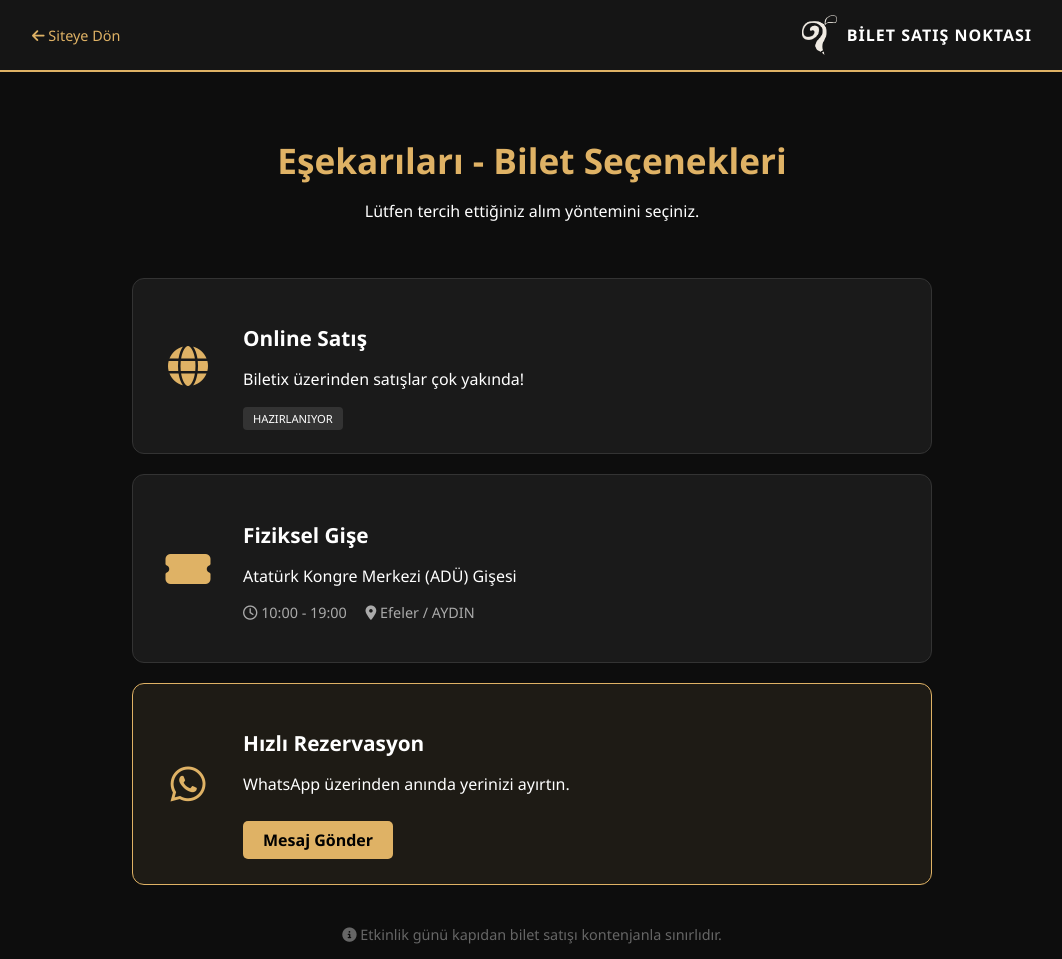
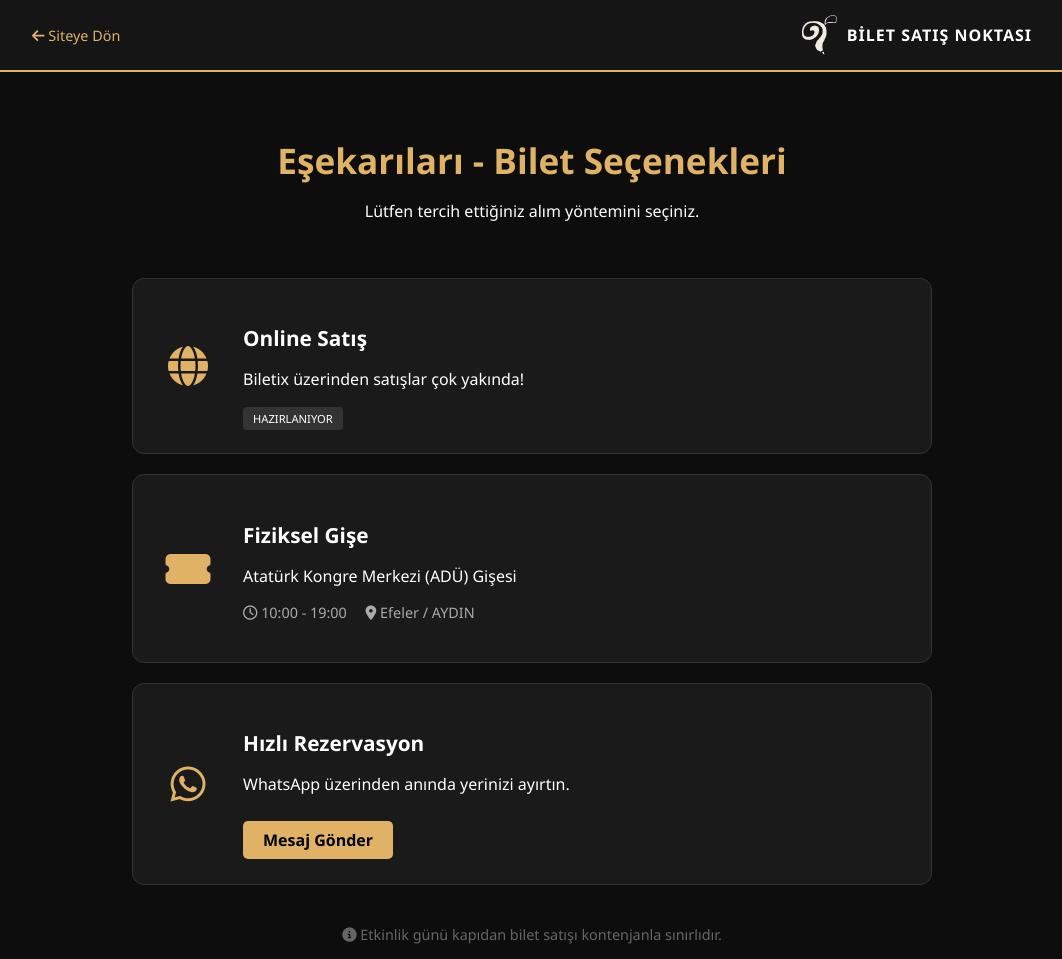
Before and after one commit to doamiw/esek-arilari, a plain HTML site: page ticket.html in a window 1280 px wide. Shown: the whole page, without its empty margins (108-1170 px from the left). Drawn offline with Linux system fonts and the light colour scheme.

Commit message:
Update ticket.html

```diff
--- a/ticket.html
+++ b/ticket.html
@@ -48,7 +48,7 @@
                     </div>
                 </div>
 
-                <div class="selection-card active highlighted">
+                <div class="selection-card active">
                     <div class="card-icon"><i class="fab fa-whatsapp"></i></div>
                     <div class="card-info">
                         <h3>Hızlı Rezervasyon</h3>
@@ -65,4 +65,5 @@
     </main>
 
 </body>
+
 </html>
```
